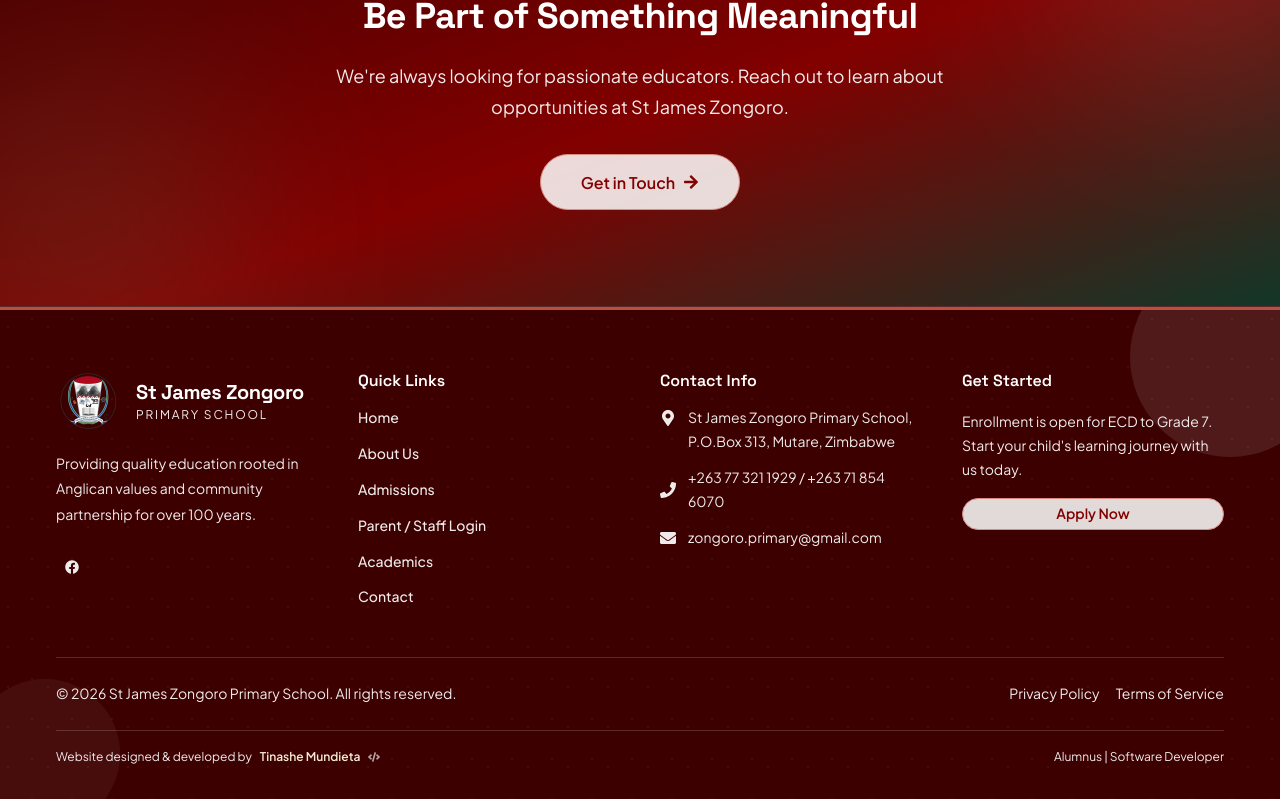
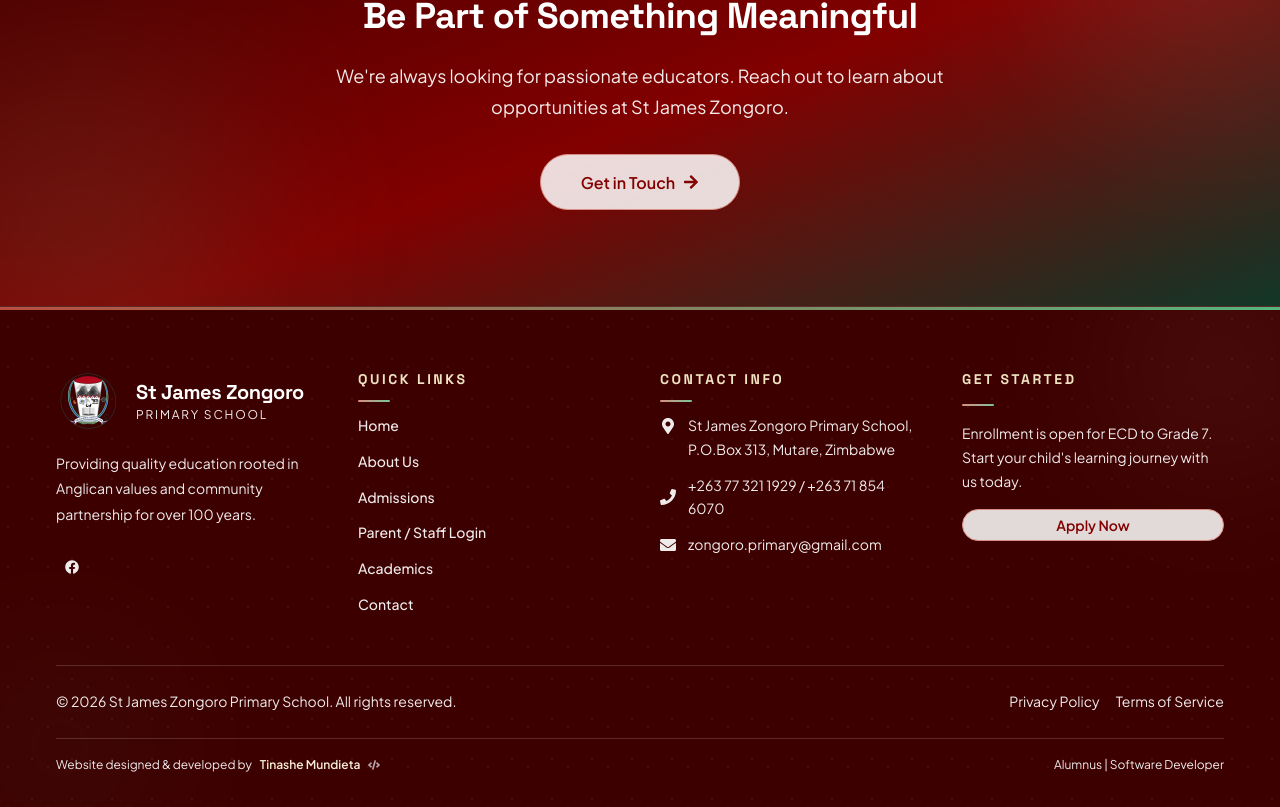
Before and after one commit to Tinashe623/ZONGORO-PRIMARY, a React (Vite) app: page /staff in a window 1280 px wide. Shown: the part 1798-2605 px from the top of the page. Built offline with nearby package versions, Linux system fonts and the light colour scheme; no server answers.

Commit message:
feat(ui): polish footer, gallery tabs and hero, honor reduced motion

```diff
--- a/src/components/layout/Footer.tsx
+++ b/src/components/layout/Footer.tsx
@@ -33,19 +33,23 @@ const Footer = () => {
         position="absolute"
         top={-50}
         right={-50}
-        w="200px"
-        h="200px"
+        w="220px"
+        h="220px"
         borderRadius="full"
-        bg="rgba(255, 255, 255, 0.1)"
+        bg="cream.100"
+        opacity={0.06}
+        filter="blur(80px)"
       />
       <Box
         position="absolute"
         bottom={-30}
         left={-30}
-        w="150px"
-        h="150px"
+        w="180px"
+        h="180px"
         borderRadius="full"
-        bg="rgba(255, 255, 255, 0.05)"
+        bg="forest.400"
+        opacity={0.07}
+        filter="blur(80px)"
       />
       <Box
         position="absolute"
@@ -53,7 +57,7 @@ const Footer = () => {
         left={0}
         right={0}
         h="3px"
-        bg="maroon.400"
+        bgGradient="linear(to-r, maroon.400, forest.400)"
       />
       <Box
         position="absolute"
@@ -112,9 +116,10 @@ const Footer = () => {
           </VStack>
 
           <VStack align="start" spacing={3}>
-            <Heading size="sm" color="onAccent" fontWeight="600" mb={1}>
+            <Heading size="xs" color="cream.200" fontWeight="700" letterSpacing="0.18em" textTransform="uppercase">
               Quick Links
             </Heading>
+            <Box w="32px" h="2px" bgGradient="linear(to-r, maroon.300, forest.300)" borderRadius="full" />
             <Link as={RouterLink} to="/" color="whiteAlpha.900" fontSize={{ base: "xs", md: "sm" }} fontWeight="500" _hover={{ color: 'onAccent', transform: 'translateX(5px)', textDecoration: 'none' }} transition="all 0.3s ease">
               Home
             </Link>
@@ -136,9 +141,10 @@ const Footer = () => {
           </VStack>
 
           <VStack align="start" spacing={3}>
-            <Heading size="sm" color="onAccent" fontWeight="600" mb={1}>
+            <Heading size="xs" color="cream.200" fontWeight="700" letterSpacing="0.18em" textTransform="uppercase">
               Contact Info
             </Heading>
+            <Box w="32px" h="2px" bgGradient="linear(to-r, maroon.300, forest.300)" borderRadius="full" />
             <Flex align="start" gap={3}>
               <Icon as={FaMapMarkerAlt} color="whiteAlpha.900" mt={1} />
               <Text fontSize={{ base: "xs", md: "sm" }} color="whiteAlpha.900">
@@ -160,9 +166,10 @@ const Footer = () => {
           </VStack>
 
           <VStack align="start" spacing={4}>
-            <Heading size="sm" color="onAccent" fontWeight="600" mb={1}>
+            <Heading size="xs" color="cream.200" fontWeight="700" letterSpacing="0.18em" textTransform="uppercase">
               Get Started
             </Heading>
+            <Box w="32px" h="2px" bgGradient="linear(to-r, maroon.300, forest.300)" borderRadius="full" />
             <Text fontSize={{ base: "xs", md: "sm" }} color="whiteAlpha.900">
               Enrollment is open for ECD to Grade 7. Start your child's learning journey with us today.
             </Text>
--- a/src/components/sections/Announcements.tsx
+++ b/src/components/sections/Announcements.tsx
@@ -176,8 +176,26 @@ const Announcements = () => {
             textAlign="left"
           />
 
-        <SimpleGrid columns={{ base: 1, md: 3 }} spacing={6} alignItems="stretch">
-          {sorted.map((announcement, index) => (
+        {sorted.length === 0 ? (
+          <Box
+            textAlign="center"
+            py={14}
+            px={6}
+            borderRadius="2xl"
+            border="1px dashed"
+            borderColor="maroon.100"
+            bg="whiteAlpha.400"
+          >
+            <Heading size="md" color="dark.500" mb={2}>
+              No announcements yet
+            </Heading>
+            <Text color="gray.600" maxW="420px" mx="auto">
+              New school updates will appear here as soon as they are published.
+            </Text>
+          </Box>
+        ) : (
+          <SimpleGrid columns={{ base: 1, md: 3 }} spacing={6} alignItems="stretch">
+            {sorted.map((announcement, index) => (
               <Reveal key={`${announcement.title}-${index}`} delay={index * 0.08} style={{ height: '100%' }}>
                 <AnnouncementCard
                   date={announcement.date}
@@ -188,8 +206,9 @@ const Announcements = () => {
                   featured={index === 0}
                 />
               </Reveal>
-          ))}
-        </SimpleGrid>
+            ))}
+          </SimpleGrid>
+        )}
       </Box>
     </Box>
   );
--- a/src/components/sections/Hero.tsx
+++ b/src/components/sections/Hero.tsx
@@ -9,11 +9,14 @@ import {
   Flex,
   Image,
 } from '@chakra-ui/react';
-import { motion, useReducedMotion } from 'framer-motion';
+import { motion, useReducedMotion, useScroll, useTransform } from 'framer-motion';
 import type { Variants } from 'framer-motion';
+import { useRef } from 'react';
 import { PhoneIcon, StarIcon } from '@chakra-ui/icons';
 import { Link as RouterLink } from 'react-router-dom';
 import EnrollButton from '../ui/EnrollButton';
+
+const MotionImage = motion(Image);
 
 const staggerContainer: Variants = {
   hidden: { opacity: 0 },
@@ -37,20 +40,27 @@ const fadeInUpItem: Variants = {
 
 const Hero = () => {
   const reduceMotion = useReducedMotion();
+  const heroRef = useRef<HTMLDivElement>(null);
+  const { scrollYProgress } = useScroll({
+    target: heroRef,
+    offset: ['start start', 'end start'],
+  });
+  const parallaxY = useTransform(scrollYProgress, [0, 1], [0, 70]);
   const enrollingYear = new Date().getFullYear() + 1;
 
   return (
-    <Box id="home" position="relative" overflow="hidden">
-      <Image
+    <Box id="home" ref={heroRef} position="relative" overflow="hidden">
+      <MotionImage
         src="/images/hero-2026.webp"
         alt=""
         role="presentation"
         position="absolute"
-        top={0}
+        top={-1}
         left={0}
         w="100%"
-        h="100%"
+        h="110%"
         objectFit="cover"
+        style={reduceMotion ? undefined : { y: parallaxY }}
         sx={{ filter: 'saturate(1.12) contrast(1.05)' }}
       />
       <Box
@@ -63,6 +73,15 @@ const Hero = () => {
           base: "linear-gradient(180deg, rgba(0, 0, 0, 0) 0%, rgba(0, 0, 0, 0.34) 14%, rgba(0, 0, 0, 0.3) 100%), radial-gradient(ellipse 120% 78% at 50% 54%, rgba(6, 18, 12, 0.44) 0%, rgba(6, 18, 12, 0.2) 55%, rgba(6, 18, 12, 0) 100%), linear-gradient(180deg, rgba(6, 18, 12, 0) 0%, rgba(6, 18, 12, 0.02) 22%, rgba(6, 18, 12, 0.08) 58%, rgba(6, 18, 12, 0.55) 100%), linear-gradient(115deg, rgba(130, 0, 0, 0.22) 0%, rgba(130, 0, 0, 0) 42%)",
           md: "linear-gradient(180deg, rgba(0, 0, 0, 0) 0%, rgba(0, 0, 0, 0.4) 13%, rgba(0, 0, 0, 0.3) 100%), radial-gradient(ellipse 95% 72% at 50% 50%, rgba(6, 18, 12, 0.56) 0%, rgba(6, 18, 12, 0.26) 55%, rgba(6, 18, 12, 0) 100%), linear-gradient(180deg, rgba(6, 18, 12, 0) 0%, rgba(6, 18, 12, 0.03) 20%, rgba(6, 18, 12, 0.08) 55%, rgba(6, 18, 12, 0.68) 100%), linear-gradient(115deg, rgba(130, 0, 0, 0.3) 0%, rgba(130, 0, 0, 0) 45%)"
         }}
+      />
+      <Box
+        position="absolute"
+        left={0}
+        right={0}
+        bottom={0}
+        h={{ base: 16, md: 24 }}
+        bgGradient="linear(to-t, chakra-body-bg, transparent)"
+        zIndex={1}
       />
 
       <Box
--- a/src/components/ui/CTABanner.tsx
+++ b/src/components/ui/CTABanner.tsx
@@ -1,6 +1,6 @@
 import { Box, Heading, Text, Button, VStack, Flex } from '@chakra-ui/react';
 import { Link as RouterLink } from 'react-router-dom';
-import { motion } from 'framer-motion';
+import { motion, useReducedMotion } from 'framer-motion';
 import { FaArrowRight } from 'react-icons/fa';
 import Reveal from './Reveal';
 import EnrollButton from './EnrollButton';
@@ -28,6 +28,7 @@ const CTABanner = ({
   secondaryText,
   secondaryLink,
 }: CTABannerProps) => {
+  const reduceMotion = useReducedMotion();
   const isHashLink = buttonLink.startsWith('#');
 
   const handleHashClick = () => {
@@ -54,8 +55,8 @@ const CTABanner = ({
         bg="cream.100"
         opacity={0.1}
         filter="blur(90px)"
-        animate={{ scale: [1, 1.12, 1], rotate: [0, 12, 0] }}
-        transition={{ duration: 9, repeat: Infinity }}
+        animate={reduceMotion ? undefined : { scale: [1, 1.12, 1], rotate: [0, 12, 0] }}
+        transition={reduceMotion ? undefined : { duration: 9, repeat: Infinity }}
       />
       <MotionBox
         position="absolute"
@@ -67,8 +68,8 @@ const CTABanner = ({
         bg="forest.400"
         opacity={0.14}
         filter="blur(100px)"
-        animate={{ scale: [1.1, 1, 1.1], rotate: [0, -14, 0] }}
-        transition={{ duration: 11, repeat: Infinity }}
+        animate={reduceMotion ? undefined : { scale: [1.1, 1, 1.1], rotate: [0, -14, 0] }}
+        transition={reduceMotion ? undefined : { duration: 11, repeat: Infinity }}
       />
 
       <Box maxW="820px" mx="auto" position="relative" zIndex={1} textAlign="center">
--- a/src/pages/GalleryPage.tsx
+++ b/src/pages/GalleryPage.tsx
@@ -196,13 +196,21 @@ const GalleryPage = () => {
               onChange={handleCategoryChange}
               mb={8}
             >
-              <TabList justifyContent="center" flexWrap="wrap" gap={2}>
+              <TabList
+                justifyContent="center"
+                flexWrap="wrap"
+                gap={2}
+                bg="white"
+                p={2}
+                borderRadius="2xl"
+                boxShadow="0 4px 20px rgba(0,0,0,0.08)"
+              >
                 {categories.map((category) => (
                   <Tab
                     key={category}
                     bg="white"
                     color="gray.600"
-                    _selected={{ bg: 'maroon.500', color: 'onAccent', boxShadow: '0 4px 12px rgba(128, 0, 32, 0.25)' }}
+                    _selected={{ bg: 'maroon.500', color: 'onAccent', boxShadow: '0 4px 14px rgba(130, 0, 0, 0.3)' }}
                     _hover={{ bg: 'maroon.100', color: 'brandStrong' }}
                     px={6}
                     borderRadius="full"
```
